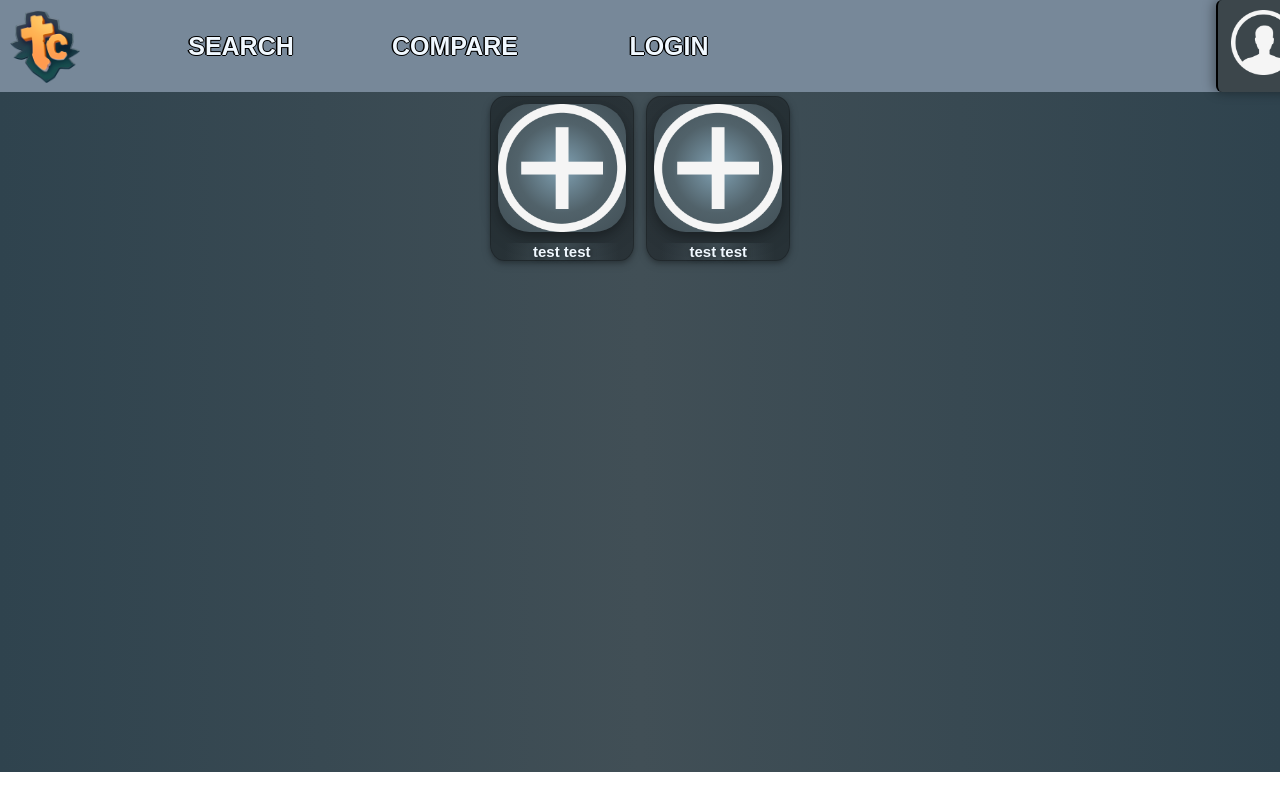
After one commit to nicolaidkz/Web-MiniProject, a PHP site: page /compare.html in a window 1280 px wide. The commit adds this page. Run offline with PHP 8.4, Linux system fonts and the light colour scheme.

Commit message:
Start of Compare
Has modal with clickable Temtem pics.

```diff
--- /dev/null
+++ b/TemTem List and Search/compare.html
@@ -0,0 +1,90 @@
+<!DOCTYPE html>
+<html>
+    <head>
+        <link rel='icon' href='typeimg/favicon.ico' type='image/x-icon'/ >
+        <title>TemComp | TemTem Team Composition</title>
+        <link rel="stylesheet" href="main.css">
+
+        <script
+        src="https://code.jquery.com/jquery-3.4.1.min.js"
+        integrity="sha256-CSXorXvZcTkaix6Yvo6HppcZGetbYMGWSFlBw8HfCJo="
+        crossorigin="anonymous">
+        </script>
+    </head>
+
+    <body>
+        <div id="topNavBar" class="topNavBar">
+            <div class="logoContainer">
+            <img class="title" src="typeimg/TemCompBadge.png">
+            </div>
+            <div id="navGrid">
+				<a id="search">SEARCH</a>
+				<a id="comp">COMPARE</a>
+                <a id="comp">LOGIN</a>
+            </div>
+        </div>
+
+                <div id="squadCard" class="collapse">
+            <img id="expander" onclick='ToggleSquadCard()' src="typeimg/user.png"></img>
+            <div id="rosterGrid">
+                <div id="t1" onclick="ToggleModal('t1')">
+                    <img src="typeimg/plus.png" class="squadImg"></img>
+                </div>
+                <div id="t2" onclick="ToggleModal('t2')">
+                    <img src="typeimg/plus.png" class="squadImg"></img>
+                </div>
+                <div id="t3" onclick="ToggleModal('t3')">
+                    <img src="typeimg/plus.png" class="squadImg"></img>
+                </div>
+                <div id="t4" onclick="ToggleModal('t4')">
+                    <img src="typeimg/plus.png" class="squadImg"></img>
+                </div>
+                <div id="t5" onclick="ToggleModal('t5')">
+                    <img src="typeimg/plus.png" class="squadImg"></img>
+                </div>
+                <div id="t6" onclick="ToggleModal('t6')">
+                    <img src="typeimg/plus.png" class="squadImg"></img>
+                </div>
+            </div>
+        </div>
+
+<!-- modal (popup) page to hold squad selection menu -->
+			<div id="squadModal" class="modal">
+				<div id="sM-content" class="modal-content">
+                    <span class="closeSpan" onclick="CloseModal()">&times</span>
+                    <div id="searchModal">
+                        <input type="text" id="modalInput" class="mySearch" onkeyup="searchHideModal()" placeholder="Search for names.." title="Type in a name" autocomplete="off">
+                    </div>
+                    <div id="resultList">
+
+                    </div>
+				</div>
+			</div>
+<!-- modal (popup) page to hold senemy selection menu -->
+            <div id="enemyModal" class="emodal">
+				<div id="sM-content" class="modal-content">
+                    <span class="closeSpan" onclick="EnemyCloseModal()">&times</span>
+                    <div id="searchModal">
+                        <input type="text" id="enemyModalInput" class="mySearch" onkeyup="enemySearchHideModal()" placeholder="Search for names.." title="Type in a name" autocomplete="off">
+                    </div>
+                    <div id="resultList2">
+                    </div>
+				</div>
+			</div>
+
+        <div id="mainContainer" class="mainContainer">
+            <center>
+                <div id="e1" class="compareCard">
+                <img src="typeimg/plus.png" class="smallImg" onclick="EnemyToggleModal('e1')"></img>
+                <p class="temName">test test</p>
+                </div>
+                <div id="e2" class="compareCard">
+                <img src="typeimg/plus.png" class="smallImg" onclick="EnemyToggleModal('e2')"></img>
+                <p class="temName">test test</p>
+                </div>
+            </center>
+
+        </div>
+       <script src="main.js"></script>
+    </body>
+</html>
--- a/TemTem List and Search/main.css
+++ b/TemTem List and Search/main.css
@@ -109,6 +109,22 @@
     border-bottom-right-radius: 16px;
     box-shadow: 0px 5px 5px 5px rgba(0,0,0,0.42);
 }
+.emodal {
+    display: none; /* Hidden by default */
+    position: fixed; /* Stay in place */
+    z-index: 1; /* Sit on top */
+    /* left: 80.5%; */
+    top: 260px;
+    min-width: 200px;
+    width: 16%; /* Full width */
+    height: 80%; /* Full height */
+    left: 42%;
+    overflow: auto; /* Enable scroll if needed */
+    background-color: rgba(0,0,0,0.69); /* Black w/ opacity */
+    border-bottom-left-radius: 16px;
+    border-bottom-right-radius: 16px;
+    box-shadow: 0px 5px 5px 5px rgba(0,0,0,0.42);
+}
 
 .modal-content{
     margin-top: 8%;
@@ -124,6 +140,12 @@
 
 }
 .modalResult{
+    height: 80px;
+    width: 100%;
+    display: inline-block;
+
+}
+.enemyModalResult{
     height: 80px;
     width: 100%;
     display: inline-block;
@@ -196,6 +218,22 @@
     border-color: rgba(0,0,0,0.20);
 }
 .imgCard:hover{
+    background-color: rgba(0,0,0,0.60);
+    cursor: pointer;
+}
+.compareCard
+{
+    height: auto;
+    margin: 4px;
+    display: inline-block;
+    border-radius: 10%;
+    vertical-align: text-bottom;
+    background-color: rgba(0,0,0,0.35);
+    box-shadow: 0 2px 4px 0 rgba(0, 0, 0, 0.2), 0 3px 10px 0 rgba(0, 0, 0, 0.19);
+    border: 1px solid;
+    border-color: rgba(0,0,0,0.20);
+}
+.compareCard:hover{
     background-color: rgba(0,0,0,0.60);
     cursor: pointer;
 }
--- a/TemTem List and Search/main.js
+++ b/TemTem List and Search/main.js
@@ -2,9 +2,11 @@ var $mainContainer = $("#mainContent"); // jquery variable
 $mainContainer.html("");                // set html to nothing
 let $navButtons = $("#navGrid").children("a");                              // get all a-tag children of navGrid
 let $squadCard = $("#squadCard");
-var navButtonRef = ["main.html", ""];
+var navButtonRef = ["main.html", "compare.html"];
 let $sModal = $("#squadModal");
+let $eModal = $("#enemyModal");
 let $modalResult = $("#resultList");
+let $enemyModalResult = $("#resultList2");
 
 MakeTemCall();                          // make a TemCall to API
 
@@ -65,12 +67,30 @@ function ToggleModal(id)
         console.log(id); // here we know which squad placement is being changed
     }
 }
+function EnemyCloseModal()
+{
+    $eModal.hide();
+    console.log("trying to close modal");
+}
+
+function EnemyToggleModal(id)
+{
+    if($eModal.is(":visible"))
+    {
+        $eModal.slideUp("slow");  // we should save choice of temtem (if any) before closing
+    }
+    else{
+        $eModal.slideDown("fast");
+        console.log(id); // here we know which squad placement is being changed
+    }
+}
 
 // function receiving data from TemCall (use to process result)
 function TemCallResult(input)
 {
     var images = [];
     var images2 = [];
+    var images3 = [];
     input.map((item, index ) =>
     {
         let img = '<div id="'+item.name.toUpperCase()+'" class="imgCard" '+'onclick=clickEvent('+item.name.toUpperCase()+')>' + CreateImg(item.wikiPortraitUrlLarge, index, item.name, item.types) + '</div>';
@@ -80,17 +100,20 @@ function TemCallResult(input)
         temNames.push(nme);
         temTypes.push(tpe);
         let img2 = '<div id="'+item.name.toUpperCase()+'modal"'+' class="modalResult")>' + CreateImgNoType(item.wikiPortraitUrlLarge, 100+index, item.name) + '</div>';
+        let img3 = '<div id="'+item.name.toUpperCase()+'enemyModal"'+' class="enemyModalResult") onclick=alert("'+item.name+'")>' + CreateImgNoTypeNoButton(item.wikiPortraitUrlLarge, 200+index, item.name) + '</div>';
+        images3.push(img3);
         images2.push(img2);
     })
 
     $mainContainer.html(images);
     $modalResult.html(images2);
+    $enemyModalResult.html(images3);
     // exhange comma for | in types and color types
-
+    console.log(window.location.href);
+    if (window.location.href.includes("main.html")){
         for (i = 0; i < temNames.length; i++) {
             var temtemtype = document.getElementById("tem"+i+"types")
             temtemtype.innerHTML = temtemtype.innerHTML.replace(/,/g, '  ');
-
             temtemtype.innerHTML = temtemtype.innerHTML.replace("Neutral", "<img src=\"typeimg/neutral.png\" class=\"image\"><span class='neutral'>Neutral</span>");
             temtemtype.innerHTML = temtemtype.innerHTML.replace("Fire", "<img src=\"typeimg/fire.png\" class=\"image\"><span class='fire'>Fire</span>");
             temtemtype.innerHTML = temtemtype.innerHTML.replace("Water", "<img src=\"typeimg/water.png\" class=\"image\"><span class='water'>Water</span>");
@@ -103,6 +126,7 @@ function TemCallResult(input)
             temtemtype.innerHTML = temtemtype.innerHTML.replace("Melee", "<img src=\"typeimg/melee.png\" class=\"image\"><span class='melee'>Melee</span>");
             temtemtype.innerHTML = temtemtype.innerHTML.replace("Crystal", "<img src=\"typeimg/crystal.png\" class=\"image\"><span class='crystal'>Crystal</span>");
             temtemtype.innerHTML = temtemtype.innerHTML.replace("Toxic", "<img src=\"typeimg/toxic.png\" class=\"image\"><span class='toxic'>Toxic</span>");
+        }
     }
 
     // hide unusable temtems
@@ -119,6 +143,12 @@ function CreateImgNoType(url, index, name)
     let names = '<p id="mTem'+index+'name" class="temNameModal">' +name + "</p>";
     let but = '<img id="buttonFor' + index + '" src="typeimg/plus.png" class="modalSelectButton">' + '</img>';
     return img + names + but;
+}
+function CreateImgNoTypeNoButton(url, index, name)
+{
+    let img = '<img id="mTem'+index+'img" class="smallImgModal" src="' + url + '" alt="' + url + '" title="' + name + '" >';
+    let names = '<p id="mTem'+index+'name" class="temNameModal">' +name + "</p>";
+    return img + names;
 }
 
 function CreateImg(url, index, name, types)
@@ -185,6 +215,23 @@ function searchHideModal(){
 
     }
 }
+function enemySearchHideModal(){
+    var input, filter;
+    input = document.getElementById("enemyModalInput");
+    filter = input.value.toUpperCase();
+    // add all the temtem images to the modal and hide/show here
+
+    for(i = 0; i < temNames.length; i++)
+    {
+        let a = temNames[i];
+        if(a.indexOf(filter) > -1)
+        {
+            $("#" + a + "enemyModal").show();
+        }
+        else $("#" + a + "enemyModal").hide();
+
+    }
+}
 
 function clickEvent(eventName){
     console.log(eventName);
```
Lines whose indentation alone changed are shown as unchanged.
